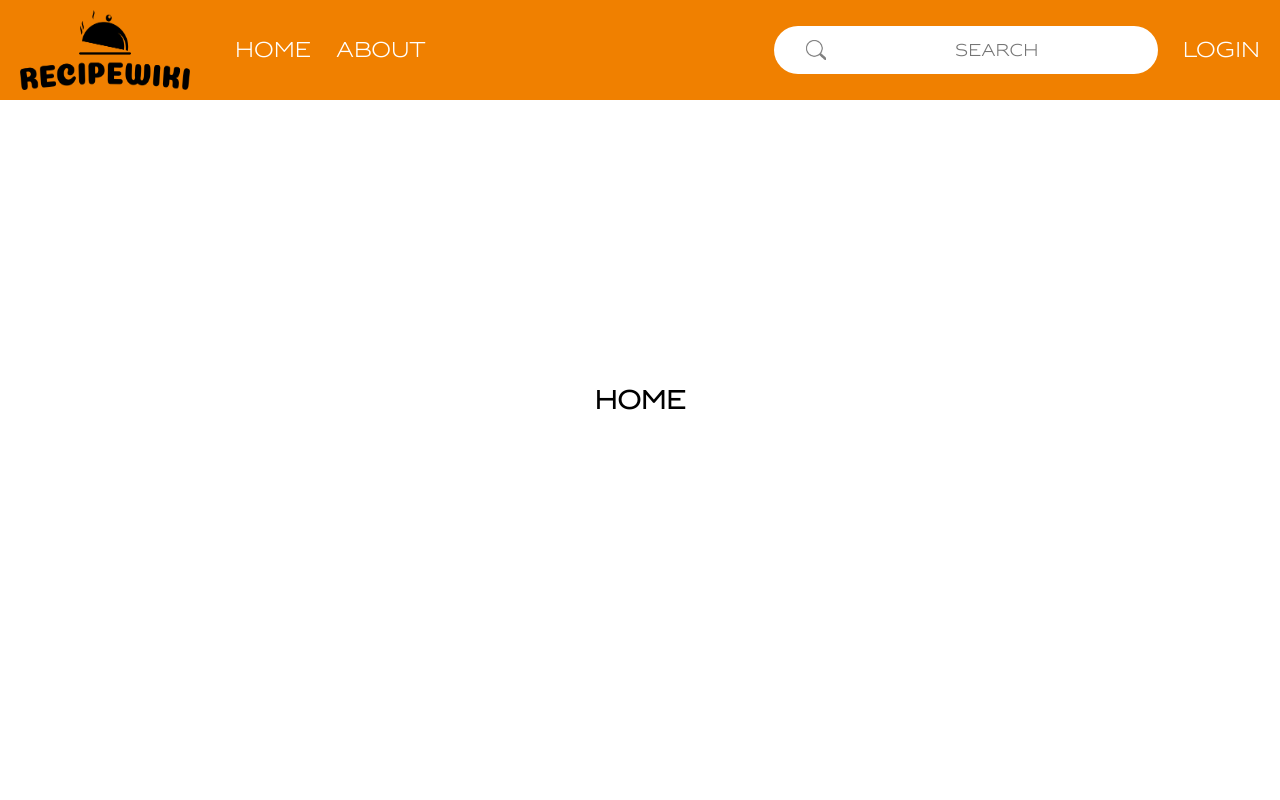
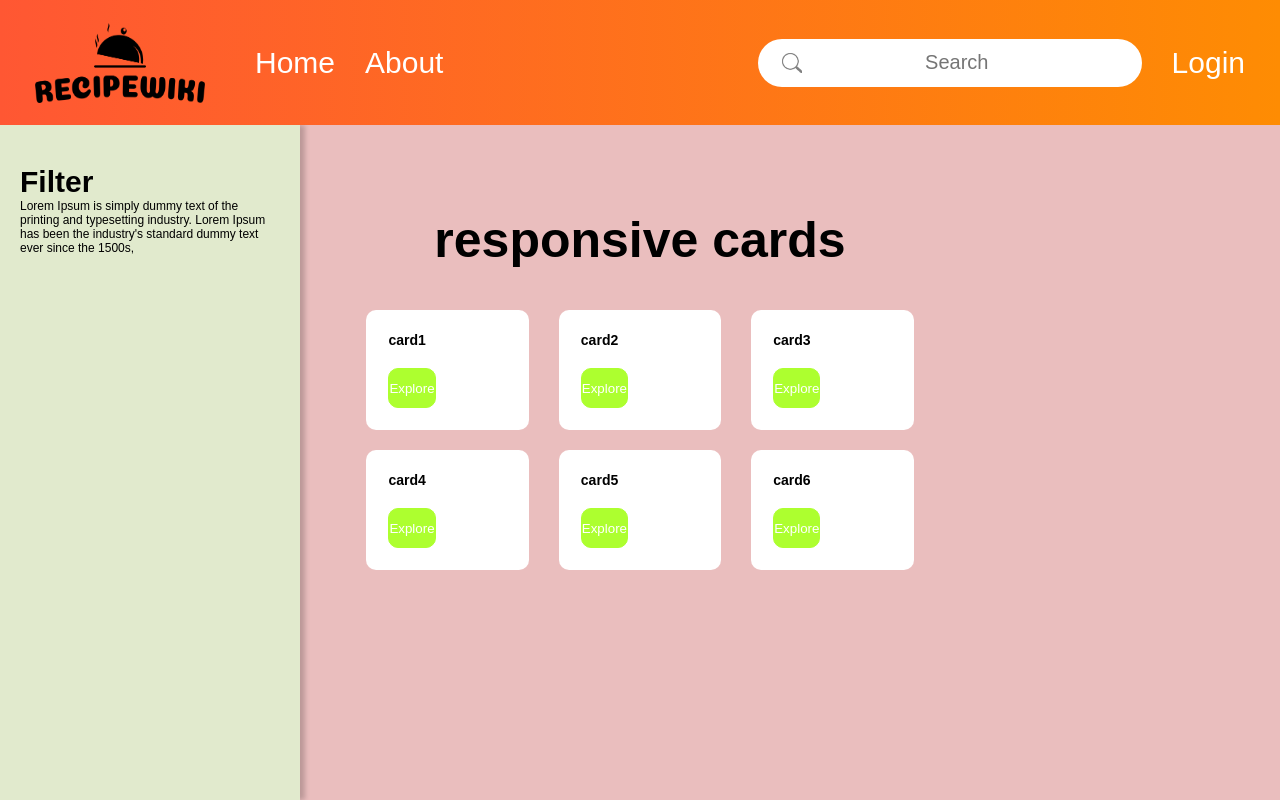
Before and after one commit to SeenLex/RecipeWiki-v1.0, a React (Create React App) app in the folder RecipeWiki/recipe-wiki/: page /home in a window 1280 px wide. Built offline with nearby package versions, Linux system fonts and the light colour scheme.

Commit message:
sidebar+(cards)

```diff
--- a/RecipeWiki/recipe-wiki/package.json
+++ b/RecipeWiki/recipe-wiki/package.json
@@ -6,7 +6,9 @@
     "@testing-library/jest-dom": "^5.17.0",
     "@testing-library/react": "^13.4.0",
     "@testing-library/user-event": "^13.5.0",
+    "bootstrap": "^5.3.2",
     "react": "^18.2.0",
+    "react-bootstrap": "^2.9.1",
     "react-dom": "^18.2.0",
     "react-router-dom": "^6.17.0",
     "react-scripts": "5.0.1",
--- a/RecipeWiki/recipe-wiki/src/App.js
+++ b/RecipeWiki/recipe-wiki/src/App.js
@@ -1,15 +1,18 @@
 import Login from "./components/login/Login";
 import { Home } from "./components/home/Home";
-import { About } from "./components/about/about";
-import { BrowserRouter as Router, Route, Routes, Navigate } from "react-router-dom";
-
+import { About } from "./components/about/About";
+import {
+  BrowserRouter as Router,
+  Route,
+  Routes,
+  Navigate,
+} from "react-router-dom";
 
 function App() {
   return (
     <div className="page">
       <Router>
         <Routes>
-
           <Route path="/" element={<Navigate to="/home" />} />
           <Route path="/login" element={<Login />} />
           <Route path="/home" element={<Home />} />
--- a/RecipeWiki/recipe-wiki/src/components/about/about.js
+++ b/RecipeWiki/recipe-wiki/src/components/about/about.js
@@ -3,6 +3,6 @@ import "./About.css"
 
 export const About = () => {
   return (
-    <div>About</div>
+    <div></div>
   )
 }
--- a/RecipeWiki/recipe-wiki/src/components/cards/Cards.css
+++ b/RecipeWiki/recipe-wiki/src/components/cards/Cards.css
@@ -1,70 +1,98 @@
-.container {
-  display: flex;
-  align-items: center;
-  justify-content: center;
-  background-color: #b6b6b6;
-  width: 160vh;
-  height: 70vh;
-  border-style: solid;
-  border-color: black;
+*{
+  margin: 0;
+  padding: 0;
+  box-sizing: border-box;
+  font-family: sans-serif;
 }
 
-.inner-container {
+body{
+  background-color: rgb(234, 190, 190);
+  color: black;
+}
+
+.container{
+  max-width: 1300px;
+  width: 100%;
+  margin: auto;
+  padding: 0px 20px;
+}
+
+section{
+  min-height: 100vh;
   display: flex;
-  background-color: #b6b6b6;
-  width: 150vh;
-  height: 60vh;
-  border-style: solid;
-  border-color: black;
   flex-direction: column;
-  justify-content: flex-start;
   align-items: center;
 }
 
-.header {
+h1{
+  font-size: 50px;
+  line-height: 60px;
+  text-align: center;
+  margin-bottom: 40px;
+}
+
+.cards{
   display: flex;
+  flex-wrap: wrap;
   justify-content: space-between;
   align-items: center;
-  background-color: #b6b6b6;
-  width: 140vh;
-  height: 7.5vh;
-  border-style: solid;
-  border-color: black;
-  margin-top: 2rem;
 }
 
-.filter {
-  margin-left: 2rem;
+.card{
+  flex:0 0 calc(33.33% - 20px);
+  max-width: calc(33.33% - 20px);
+  width: 100%;
+  background: white;
+  border-radius: 10px;
+  padding: 20px;
+  margin-bottom: 20px;
+  transition: .3s;
+  border: 2px solid transparent;
 }
 
-.icon {
-  margin-right: 2rem;
+.card:hover{
+  border-color: greenyellow;
 }
 
-.content {
+.button{
+  border: none;
+  outline: none;
+  background: greenyellow;
+  color: #fff;
+  border-radius: 10px;
+  max-width: 100%;
+  height: 40px;
   display: flex;
-  background-color: #b6b6b6;
-  width: 90%;
-  height: 90%;
-  margin-bottom: 2rem;
+  justify-content: center;
+  align-items: center;
+  margin-top: 20px;
+  cursor: pointer;
+  transition: .3s;
+  border: 1px solid greenyellow;
 }
 
-.side-bar {
-  background-color: #b6b6b6;
-  width: 20%;
-  height: 90%;
-  border-style: solid;
-  border-color: black;
-  margin-top: 2rem;
-  margin-right: 2rem;
+.button:hover{
+  background: transparent;
+  color: greenyellow;
 }
 
-.main-content {
-  background-color: #b6b6b6;
-  width: 100%;
-  height: 90%;
-  border-style: solid;
-  border-color: black;
-  margin-top: 2rem;
-  margin-right: 2rem;
+@media(max-width: 960px){
+  section{
+    padding: 20px 0px;
+  }
+  h1{
+    font-size: 30px;
+    line-height: 40px;
+  }
+  .card{
+    flex: 0 0 calc(50% - 20px);
+    max-width: calc(50% - 20px);
+  }
 }
+
+@media(max-width: 600px){
+  .card{
+    flex: 0 0 100%;
+    max-width: 100%;
+  }
+}
--- a/RecipeWiki/recipe-wiki/src/components/cards/Cards.js
+++ b/RecipeWiki/recipe-wiki/src/components/cards/Cards.js
@@ -1,7 +1,49 @@
-import React from 'react'
-import "./Cards.css"
+import React, { useState } from "react";
+import "./Cards.css";
+
 export const Cards = () => {
+  const [cards] = useState([
+    {
+      title: "card1",
+      test: "lorerbniueasbndaosikmnofnwerionf",
+    },
+    {
+      title: "card2",
+      test: "lorerbniueasbndaosikmnofnwerionf",
+    },
+    {
+      title: "card3",
+      test: "lorerbniueasbndaosikmnofnwerionf",
+    },
+    {
+      title: "card4",
+      test: "lorerbniueasbndaosikmnofnwerionf",
+    },
+    {
+      title: "card5",
+      test: "lorerbniueasbndaosikmnofnwerionf",
+    },
+    {
+      title: "card6",
+      test: "lorerbniueasbndaosikmnofnwerionf",
+    },
+  ]);
   return (
-    <div>Posts</div>
-  )
-}
+    <div>
+      <selection>
+        <div className="container">
+          <h1 className="title">responsive cards</h1>
+          <div className="cards">
+            {cards.map((card, i) => (
+              <div key={i} className="card">
+                <h3>{card.title}</h3>
+                <p>{card.text}</p>
+                <button className="button">Explore</button>
+              </div>
+            ))}
+          </div>
+        </div>
+      </selection>
+    </div>
+  );
+};
--- a/RecipeWiki/recipe-wiki/src/components/home/Home.css
+++ b/RecipeWiki/recipe-wiki/src/components/home/Home.css
@@ -1,94 +1,5 @@
-/* .container {
+.home-container {
   display: flex;
-  align-items: center;
+  align-content: center;
   justify-content: center;
-  background-color: #b6b6b6;
-  width: 160vh;
-  height: 70vh;
-  border-style: solid;
-  border-color: black;
 }
-
-.inner-container {
-  display: flex;
-  background-color: #b6b6b6;
-  width: 150vh;
-  height: 60vh;
-  border-style: solid;
-  border-color: black;
-  flex-direction: column;
-  justify-content: flex-start;
-  align-items: center;
-}
-
-.filter-bar {
-  display: flex;
-  justify-content: space-between;
-  align-items: center;
-  background-color: #b6b6b6;
-  width: 140vh;
-  height: 7.5vh;
-  border-style: solid;
-  border-color: black;
-  margin-top: 2rem;
-}
-
-.filter-text {
-  margin-left: 2rem;
-}
-
-.icon {
-  margin-right: 2rem;
-}
-
-.content-area {
-  display: flex;
-  background-color: #b6b6b6;
-  width: 90%;
-  height: 90%;
-  margin-bottom: 2rem;
-}
-
-.left-content {
-  background-color: #b6b6b6;
-  width: 20%;
-  height: 90%;
-  border-style: solid;
-  border-color: black;
-  margin-top: 2rem;
-  margin-right: 2rem;
-}
-
-.right-content {
-  background-color: #b6b6b6;
-  width: 100%;
-  height: 90%;
-  border-style: solid;
-  border-color: black;
-  margin-top: 2rem;
-  margin-right: 2rem;
-  display: grid;
-  grid-template-columns: repeat(3, 1fr);
-  gap: 10px;
-  justify-content: center;
-  overflow: auto;
-}
-
-.cards-container {
-  display: grid;
-  grid-template-columns: repeat(3, 1fr);
-  gap: 10px;
-  justify-content: center;
-  overflow: auto;
-  width: 100%;
-  max-width: 1200px;
-  margin: 0 auto;
-}
-
-.cards {
-  width: 40rem;
-  height: 20rem;
-  background-color: #fff;
-  border: 1px solid #000;
-}
-   */
--- a/RecipeWiki/recipe-wiki/src/components/home/Home.js
+++ b/RecipeWiki/recipe-wiki/src/components/home/Home.js
@@ -1,23 +1,28 @@
-import { About } from "../about/about";
+import { About } from "../about/About";
 import { Navbar } from "../navbar/Navbar";
 import "./Home.css";
 import React, { useState } from "react";
+import { Sidebar } from "../sidebar/Sidebar";
+import { Cards } from "../cards/Cards";
 
 export const Home = () => {
-  const divs = Array(20).fill(null);
   const [changeContent, setChangeContent] = useState("home");
   const callBack = (value) => {
     setChangeContent(value);
   };
   return (
-    <>
+    <div className="home-container">
+
       <Navbar callBack={callBack} />
-      {changeContent==="home" ? <div className="right-content">
-        <div className="cards-container">
-          <h1>home</h1>
-        </div>
-      </div> : <About />}
+      <Cards />
+      {changeContent === "home" ? (
+          <div className="cards-container">
 
-    </>
+          </div>
+      ) : (
+        <About />
+      )}
+      <Sidebar />
+    </div>
   );
 };
--- a/RecipeWiki/recipe-wiki/src/components/navbar/Navbar.css
+++ b/RecipeWiki/recipe-wiki/src/components/navbar/Navbar.css
@@ -12,14 +12,16 @@
 
 .navbar {
   width: 100%;
-  height: 100px;
+  height: 125px;
   display: flex;
-  justify-content: space-between;
+  justify-content: center;
   align-items: center;
-  padding: 0 20px;
-  background-color: #f08000;
+  padding: 0 35px;
+  background: linear-gradient(to right, #ff5733, #fe8c03);
   position: fixed;
   top: 0;
+  background-color: gradient;
+  z-index: 1000;
 }
 
 .left-side {
@@ -34,16 +36,22 @@
 }
 
 .navbar-link {
-  color: #fff;
+  color: white;
   text-decoration: none;
-  align-content: space-between;
-  margin-left: 25px;
-  font-size: 20px;
-  cursor: pointer;
+  display: flex;
+  justify-content: center;
+  margin-left: 30px;
+  font-size: 30px;
+  border: none;
+  width: 100%;
 }
 
 .navbar-link:hover {
-  color: black;
+  color: white;
+  display: flex;
+  justify-content: center;
+  align-items: center;
+  cursor: pointer;
 }
 
 .search-input-container {
@@ -51,10 +59,11 @@
   border-radius: 100px;
   display: flex;
   align-items: center;
+  justify-content: center;
   gap: 8px;
   flex-shrink: 0;
   background-color: white;
-  padding-left: 2rem;
+  padding-left: 1.5rem;
   height: 3rem;
   width: 24rem;
 }
@@ -71,10 +80,11 @@
 .search-input {
   border: none;
   outline: none;
-  font-size: 16px;
+  font-size: 20px;
   font-weight: 500;
   height: 18px;
   background: white;
   border-radius: 30px;
   flex-grow: 1;
+  margin-right: 2.5rem;
 }
--- a/RecipeWiki/recipe-wiki/src/components/navbar/Navbar.js
+++ b/RecipeWiki/recipe-wiki/src/components/navbar/Navbar.js
@@ -10,8 +10,8 @@ export const Navbar = ({callBack}) => {
         <h2 className="navbar-content">
           <img className="navbar-logo" src={logo} alt="RecipeWiki Logo" />
         </h2>
-        <a onClick={() =>{callBack("home")}} className="navbar-link">Home</a>
-        <a onClick={() =>{callBack("about")}} className="navbar-link">About</a>
+        <a href onClick={() =>{callBack("home")}} className="navbar-link">Home</a>
+        <a href onClick={() =>{callBack("about")}} className="navbar-link">About</a>
       </div>
       <div className="right-side">
         <div className="search-input-container">
--- /dev/null
+++ b/RecipeWiki/recipe-wiki/src/components/sidebar/Sidebar.css
@@ -0,0 +1,24 @@
+.sidebar {
+  width: 300px; /* Adjust the width as needed */
+  position: fixed;
+  top: 125px; /* Set this to the height of the navbar */
+  left: 0;
+  height: calc(100% - 125px); /* Subtract the navbar height */
+  background-color: #e1eacd;
+  color: black;
+  padding: 20px;
+  box-shadow: 5px 0 5px rgba(0, 0, 0, 0.2);
+  overflow-y: auto;
+}
+
+
+.sidebar-items {
+  padding: 10px;
+  flex: 1;
+}
+
+.sidebar-title {
+  font-size: 30px;
+  margin-bottom: 10px;
+  overflow-y: auto;
+}
--- /dev/null
+++ b/RecipeWiki/recipe-wiki/src/components/sidebar/Sidebar.js
@@ -0,0 +1,14 @@
+import React from 'react'
+import './Sidebar.css'
+
+export const Sidebar = () => {
+  return (
+    <div className='sidebar'>
+        <div className='sidebar-items'></div>
+            <span className='sidebar-title'><b>Filter</b></span><br></br>
+            <p>Lorem Ipsum is simply dummy text of the printing and typesetting industry.
+               Lorem Ipsum has been the industry's standard dummy text ever since the 1500s,
+            </p>
+    </div>
+  )
+}
```
Also changed, not shown: 1 other file (tests, documents, lock files or other folders).
